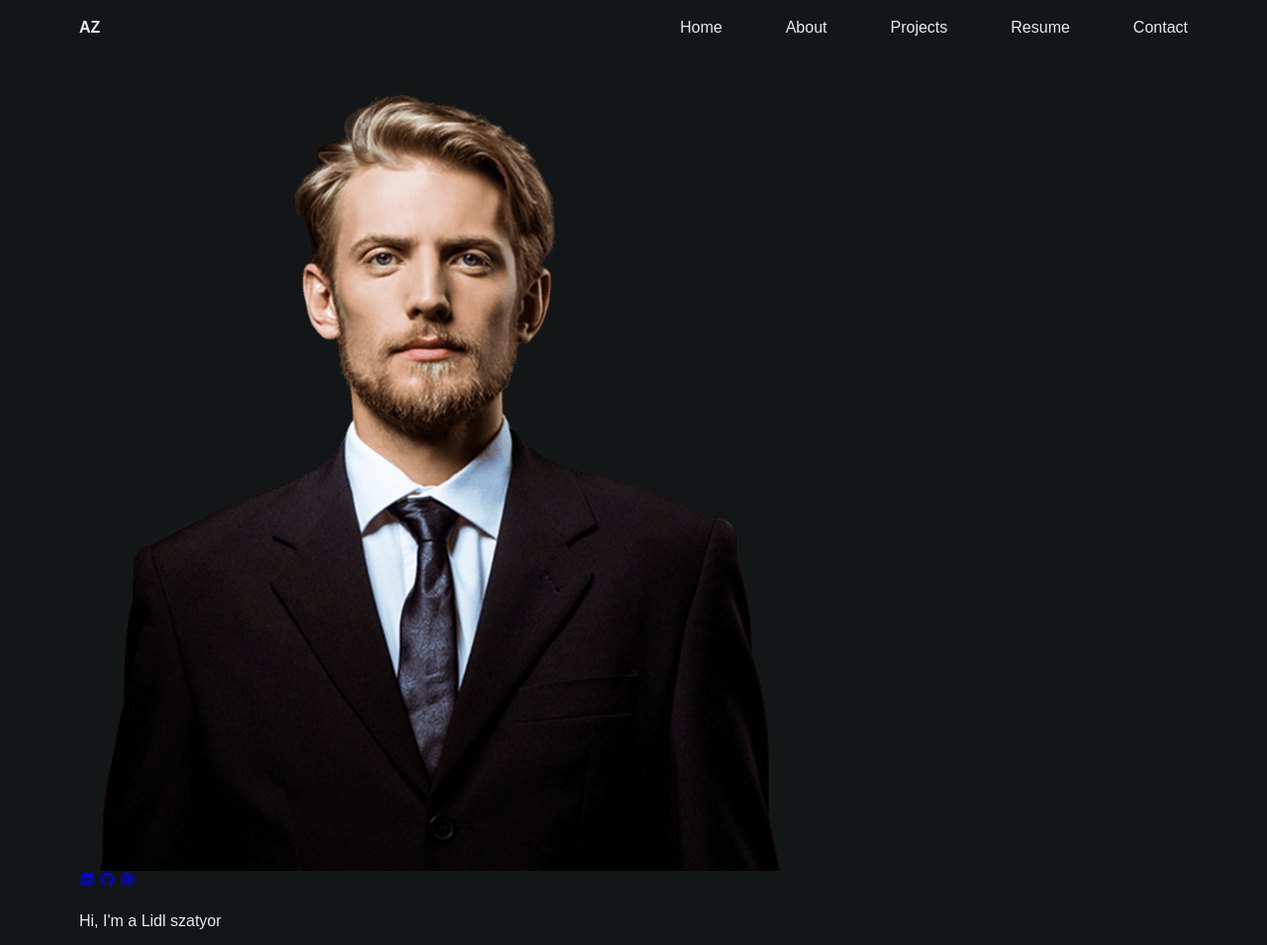
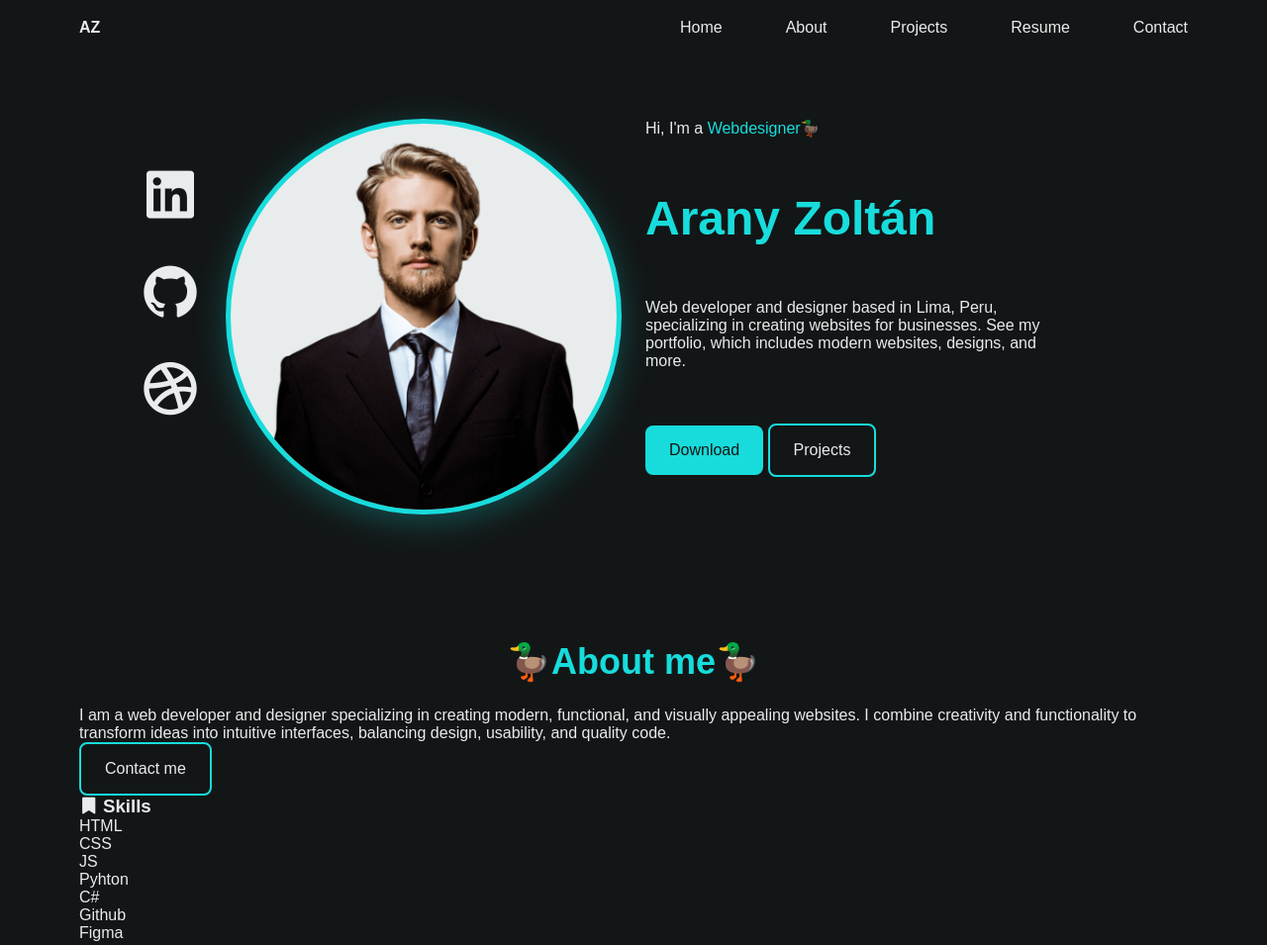
Before and after one commit to Z0lcs/Portfolio-website, a plain HTML site: page index.html in a window 1280 px wide. Shown: the top 955 px of the page at 99% size. Drawn offline with nearby package versions, Linux system fonts and the light colour scheme; a web font is replaced by a local one.

Commit message:
Html about section

```diff
--- a/assets/css/styles.css
+++ b/assets/css/styles.css
@@ -232,16 +232,111 @@ img {
 
 
 /* Add shadow header */
-
+.shadow-header {
+  box-shadow: 0 5px 32px var(--first-color);
+}
 
 /* Active link */
 
 
 /*=============== HOME ===============*/
+.home__container {
+  row-gap: 4rem;
+  padding-block: 2.5rem 2rem;
 
+}
+
+.home__content {
+  position: relative;
+  justify-self: center;
+}
+
+.home__image {
+  width: 240px;
+  height: 240px;
+  background-color: var(--white-color);
+  border-radius: 50%;
+  overflow: hidden;
+  display: flex;
+  align-items: flex-end;
+  justify-content: center;
+  border: 5px solid var(--first-color);
+  box-shadow: 0 8px 32px hsl(var(--hue), 80%, 44%, .3)
+}
+
+.home__img {
+  /*Hülyesség xd*/
+  width: 200px;
+}
+
+.home__social {
+  position: absolute;
+  top: 1rem;
+  left: -4rem;
+  display: grid;
+  align-content: center;
+  row-gap: 1.5rem;
+}
+
+.home__link {
+  color: var(--white-color);
+  font-size: 2.5rem;
+  transform: transfrom .4s, color .4s;
+}
+
+.home__link:hover {
+  transform: translateY(-0.5rem);
+  color: var(--first-color);
+}
+
+.home__data {
+  text-align: center;
+  row-gap: 1rem;
+}
+
+.home__subtitle span {
+  color: var(--first-color);
+}
+
+.home__title {
+  color: var(--first-color);
+  font-size: var(--bigger-font-size);
+}
+
+.home__button {
+  display: flex;
+  flex-wrap: wrap;
+  gap: .5rem;
+  justify-content: center;
+  margin: 2rem;
+}
 
 /*=============== BUTTON ===============*/
 
+.button {
+  display: inline-block;
+  justify-content: center;
+  background-color: var(--first-color);
+  color: var(--black-color);
+  font-weight: var(--font-medium);
+  padding: 1rem 1.5rem;
+  border-radius: .5rem;
+  transition: box-shadow .4s, color .4s;
+}
+
+.button:hover {
+  box-shadow: 0 8px 24px hsla(var(--hue), 80%, 50%, .3);
+}
+
+.button__ghost {
+  background-color: var(--body-color);
+  color: var(--white-color);
+  border: 2px solid var(--first-color);
+}
+
+.button__ghost:hover {
+  background-color: var(--first-color);
+}
 
 /*=============== ABOUT ===============*/
 
@@ -269,25 +364,99 @@ img {
 
 /*=============== BREAKPOINTS ===============*/
 /* For small devices */
+@media screen and (min-width: 540px) {
+  .home__container {
+    grid-template-columns: 400px;
+    justify-content: center;
+  }
 
+  .home__image {
+    width: 200px;
+    height: 200px;
+  }
+
+  .home__img {
+    width: 170px;
+  }
+
+  .home__social {
+    top: 1rem;
+  }
+
+  .home__link {
+    font-size: 2rem;
+  }
+}
 
 /* For medium devices */
+@media screen and (min-width: 768px) {
+  .home__container {
+    grid-template-columns: repeat(2, 350px);
+    justify-content: center;
+  }
+
+  .home__data {
+    text-align: initial;
+  }
+
+  .home__image {
+    width: 300px;
+    height: 300px;
+  }
+
+  .home__img {
+    width: 240px;
+  }
+
+  .home__social {
+    top: 1.5rem;
+    left: -4rem;
+  }
+
+  .home__link {
+    font-size: 3rem;
+  }
+}
 
 
 /* For large devices */
 @media screen and (min-width: 1150px) {
 
-  .container{
+  .container {
     margin-inline: auto;
   }
+
   .nav_toggle,
   .nav_close {
     display: none;
   }
 
-  .nav_list{
+  .nav_list {
     flex-direction: row;
     column-gap: 4rem;
+  }
+
+  .home__container {
+    grid-template-columns: 400px 400px;
+    justify-content: center;
+  }
+
+  .home__image {
+    width: 400px;
+    height: 400px;
+  }
+
+  .home__img {
+    width: 340px;
+  }
+
+  .home__social {
+    top: 2.5rem;
+    left: -5.5rem;
+  }
+
+  .home__link {
+    font-size: 4rem;
   }
 }
 
--- a/assets/js/main.js
+++ b/assets/js/main.js
@@ -22,10 +22,24 @@ const Linkaction=()=>{
 }
 navLink.forEach(n=>n.addEventListener('click',Linkaction))
 /*=============== HOME TYPED JS ===============*/
-
+ var typed = new Typed('#home-subtitle', {
+      strings: ['Developer', 'Webdesigner','Fronted manager'],
+      typeSpeed: 50,
+      loop:true,
+      backSpeed:50,
+      backDelay:2000,
+      cursorChar: '🦆',
+    });
 
 /*=============== ADD SHADOW HEADER ===============*/
 
+const shadowHeader=()=>{
+    const header =document.getElementById('header')
+    this.scrollY>50 ? header.classList.add('shadow-header'):
+    header.classList.remove('shadow-header')
+}
+
+window.addEventListener('scroll',shadowHeader)
 
 /*=============== CONTACT EMAIL JS ===============*/
 
--- a/index.html
+++ b/index.html
@@ -50,14 +50,16 @@
                   <img src="assets/img/home-perfil.png" alt="image" class="home__img">
                </div>
                <div class="home__social">
-                  <a target="_blank" href="https://www.linkedin.com/"><i class="ri-linkedin-box-fill"></i></a>
-                  <a target="_blank" href="https://github.com/a"><i class="ri-github-fill"></i></a>
-                  <a target="_blank" href="https://dribbble.com/"><i class="ri-dribbble-line"></i></a>
+                  <a class="home__link" target="_blank" href="https://www.linkedin.com/"><i
+                        class="ri-linkedin-box-fill"></i></a>
+                  <a class="home__link" target="_blank" href="https://github.com/a"><i class="ri-github-fill"></i></a>
+                  <a class="home__link" target="_blank" href="https://dribbble.com/"><i
+                        class="ri-dribbble-line"></i></a>
                </div>
             </div>
             <div class="home__data grid">
                <p class="home__subtitle">
-                  Hi, I'm a <span id="home-subtitle">Lidl szatyor</span>
+                  Hi, I'm a <span id="home-subtitle"></span>
                </p>
                <h1 class="home__title">Arany Zoltán</h1>
                <p class="home__description">Web developer and designer based in Lima, Peru, specializing
@@ -73,7 +75,38 @@
 
       <!--==================== ABOUT ====================-->
       <section class="about section" id="about">
-
+         <div class="about__container container grid">
+            <div class="about__content">
+               <div class="about__data">
+                  <h2 class="section__title">🦆About me🦆</h2>
+                  <p class="about__description">
+                     I am a web developer and designer specializing in creating
+                     modern, functional, and visually appealing websites. I combine
+                     creativity and functionality to transform ideas into intuitive
+                     interfaces, balancing design, usability, and quality code.
+                  </p>
+                  <a href="" class="button button__ghost">Contact me</a>
+               </div>
+               <div class="about__skills">
+                  <h3 class="about__subtitle">
+                     <i class="ri-bookmark-fill"></i>
+                     <span>Skills</span>
+                  </h3>
+                  <ul class="about__items">
+                     <li class="about__item">HTML</li>
+                     <li class="about__item">CSS</li>
+                     <li class="about__item">JS</li>
+                     <li class="about__item">Pyhton</li>
+                     <li class="about__item">C#</li>
+                     <li class="about__item">Github</li>
+                     <li class="about__item">Figma</li>
+                  </ul>
+               </div>
+            </div>
+            <div class="about__image">
+               <img src="assets/img/about-perfil.png" alt="about img" class="about__img">
+            </div>
+         </div>
       </section>
 
       <!--==================== PROJECTS ====================-->
```
